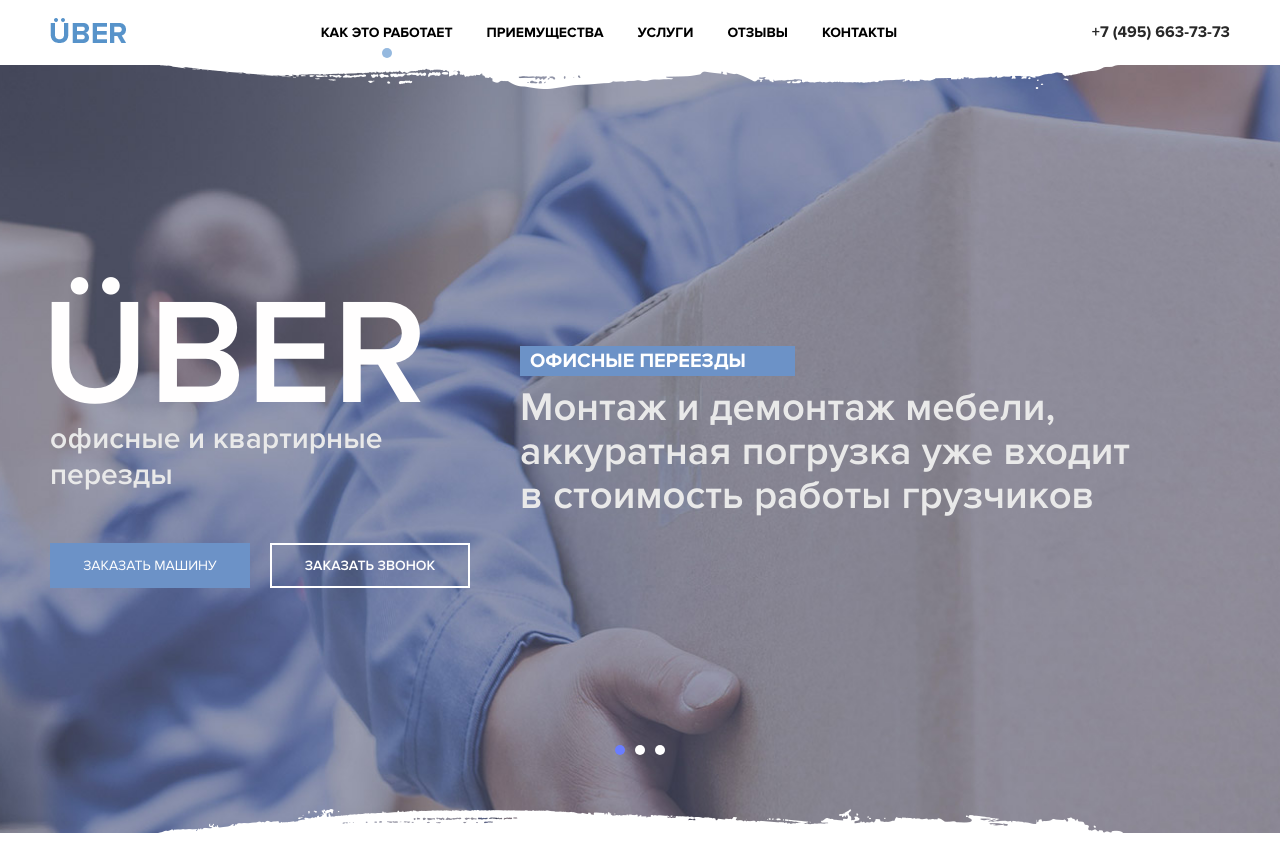
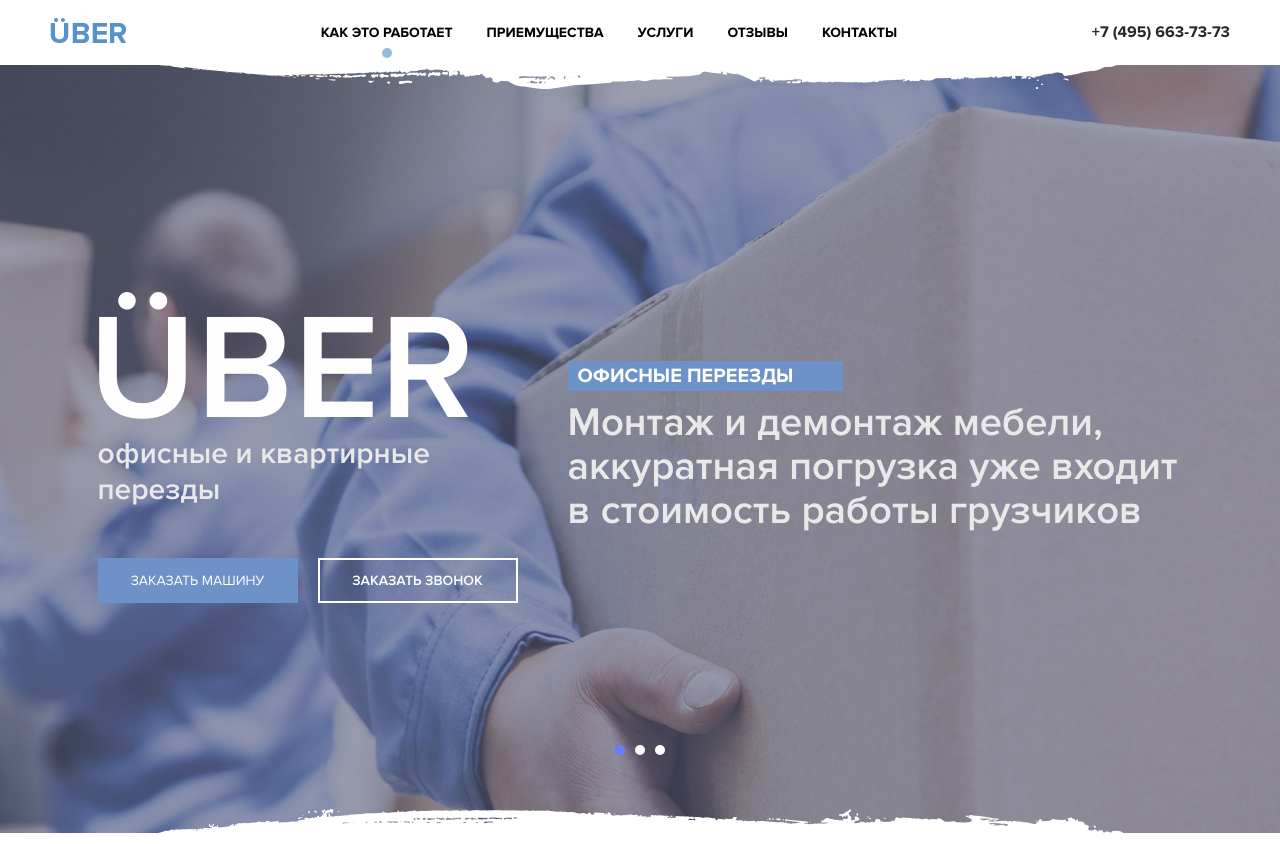
Before and after one commit to sheep-fish-vert/DenisUber, a PHP site: page / in a window 1280 px wide. Shown: the top 844 px of the page. Run offline with PHP 8.4, Linux system fonts and the light colour scheme.

Commit message:
added meta

```diff
--- a/css/dev1.css
+++ b/css/dev1.css
@@ -14,7 +14,6 @@
     overflow: hidden;
     max-width: 1920px;
     margin: 0 auto;
-    min-width: 1200px;
     width: 100%;
     position: relative;
     height: 780px;
@@ -47,8 +46,12 @@
     transition: opacity .7s ease-in-out;
 }
 .dv1 .slider_wrapper .slider .item .container{
-    padding: 216px 30px 245px 30px;
+    height:768px;
     box-sizing: border-box;
+    display: flex;
+    align-items:center;
+    justify-content:center;
+    padding: 0 20px;
 }
 .dv1 .slider .flex_container{
     flex-direction: row;
@@ -199,3 +202,13 @@
     height: 24px;
     width: 100%;
 }
+
+@media screen and (max-width: 1200px){
+
+    /* slider-top */
+
+        .dv1 .slider .flex_container{justify-content:space-around;}
+
+    /* /slider-top */
+
+}
--- a/index.php
+++ b/index.php
@@ -3,6 +3,9 @@
 <html lang="ru">
     <head>
         <meta charset="utf-8" />
+
+        <meta name="viewport" content="width=device-width, user-scalable=no">
+
         <link type="text/css" rel="stylesheet" href="fonts/fonts.css">
         <link type="text/css" rel="stylesheet" href="css/style.css">
         <link type="text/css" rel="stylesheet" href="css/animate_passat.css">
```
